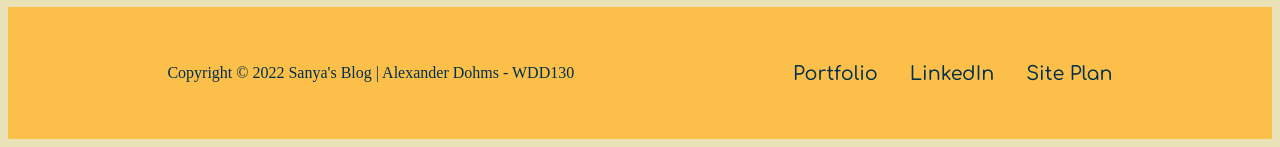
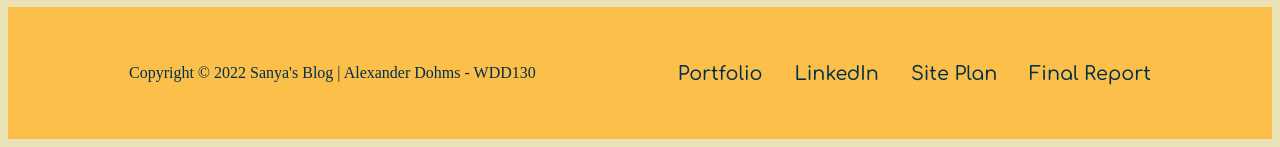
Before and after one commit to DevPrestigious/wdd130, a plain HTML site: page blog/pages/uk.html in a window 1280 px wide. Shown: the part 1002-1149 px from the top of the page. Drawn offline with Linux system fonts and the light colour scheme.

Commit message:
added final report

```diff
--- a/blog/pages/uk.html
+++ b/blog/pages/uk.html
@@ -58,6 +58,7 @@
                <a href="https://prestigious.dev" target="_blank">Portfolio</a>
                <a href="https://linkedin.com/in/dohmsalex" target="_blank">LinkedIn</a>
                <a href="../site-plan.html" target="_blank">Site Plan</a>
+               <a href="../documents/Final_Project_Report_Dohms.pdf">Final Report</a>
                <!-- Perhaps I'll want to use this, uncomment the last lines in CSS and it'll work. -->
                <a href="javascript:void(0);" class="icon" onclick="myBottomNavFunction()">
                   <i class="fa fa-bars"></i>
```
Also changed, not shown: blog/index.html (+1 -0 lines), blog/pages/contact.html (+1 -0 lines), blog/pages/russia.html (+1 -0 lines), 3 other files.
